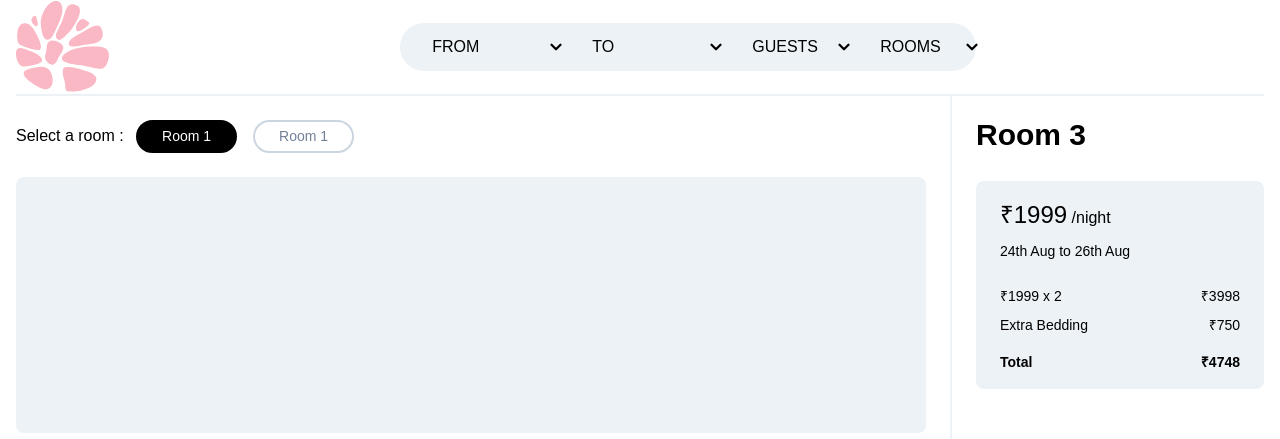
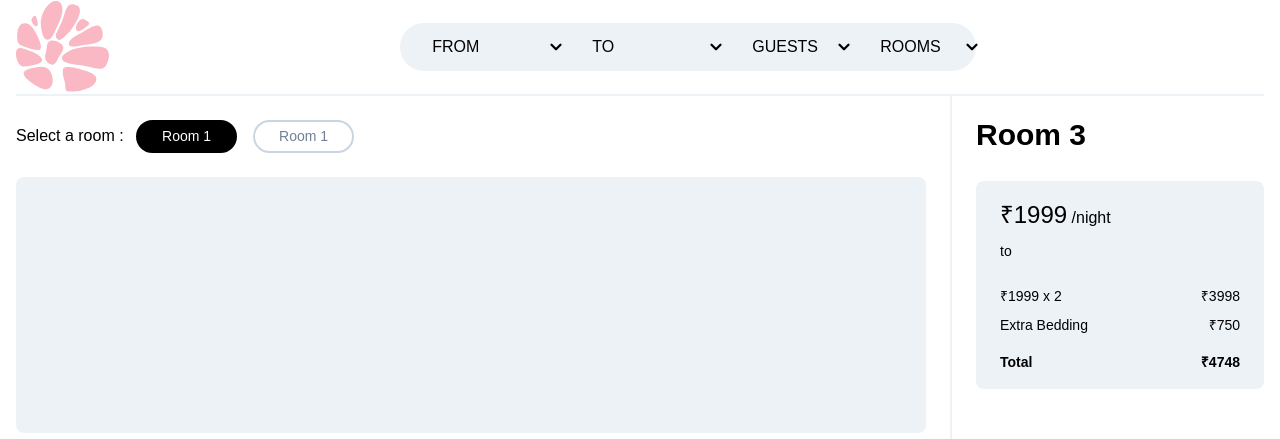
Before and after one commit to yohanelly95/RockwoodBNB, a Next.js app: page /rooms in a window 1280 px wide. Shown: the top 439 px of the page. Built offline with nearby package versions, Linux system fonts and the light colour scheme.

Commit message:
Room billing

```diff
--- /dev/null
+++ b/components/RoomBilling.js
@@ -0,0 +1,27 @@
+import { useState, useEffect, useRef } from 'react';
+
+
+const RoomBilling = (props) => {
+
+    const { fromDate, toDate, numberOfGuest, numberOfRooms } = props;
+
+    //Total Calc can be done here
+
+    return(
+        <>
+        <h2 className="mt-4">Room 3</h2>
+            <div className="w-full mt-6 py-4 px-6 bg-gray-200 rounded-lg flex flex-col flex-grow">
+                <div className="">
+                    <p className="text-2xl">₹<span>1999</span><span className="text-base"> /night</span></p>
+                    <p className="mt-2"><span>{fromDate}</span> to <span>{toDate}</span></p>
+                    <p className="mt-6">₹<span>1999</span> x <span>2</span><span className="float-right">₹<span>3998</span></span></p>
+                    <p className="mt-2">Extra Bedding<span className="float-right">₹<span>750</span></span></p>
+                    <p className="mt-4 font-bold">Total<span className="float-right">₹<span>4748</span></span></p>
+
+                </div>
+            </div>
+        </>
+    );
+}
+
+export default RoomBilling;
--- a/components/common/TripSelector.js
+++ b/components/common/TripSelector.js
@@ -18,7 +18,6 @@ export default function TripSelector(props) {
   const [numberOfGuest, setNumberOfGuest] = useState('');
   const [isRoomPopoverOpen, setIsRoomPopoverOpen] = useState(false);
   const [numberOfRooms, setNumberOfRooms] = useState('');
-  const [isOnNav, setIsOnNav] = useState(false);
   const [minRoomsReq, setMinRoomsReq] = useState([]);
   let guestArr = [1,2,3,4,5,6,7,8,9,10];
   let roomsArr = [1,2,3,4,5,6];
@@ -35,7 +34,6 @@ export default function TripSelector(props) {
       setShowSelectedToDate(moment(toDate).format('MMM Do'));
       setNumberOfGuest(guestCount);
       setNumberOfRooms(roomCount);
-      setIsOnNav(true);
     }
   }, [router]);
 
@@ -103,7 +101,7 @@ export default function TripSelector(props) {
                 togglePopOver={toggleFromPopOver}
                 isPopoverOpen={isFromPopoverOpen}
               >
-                <FromCalendarComponent getFromCalendarDate={getFromCalendarDate} toggleNextPopover={toggleNextPopover} initialDate={router.query.from || ''} isOnNav={isOnNav} />
+                <FromCalendarComponent getFromCalendarDate={getFromCalendarDate} toggleNextPopover={toggleNextPopover} initialDate={router.query.from || ''} />
               </Popover>
             )}
           </div>
--- a/pages/rooms.js
+++ b/pages/rooms.js
@@ -1,6 +1,35 @@
+import { useState, useEffect } from 'react';
 import { DefaultLayout } from "../components";
+import RoomBilling from '../components/RoomBilling';
+import { useRouter } from 'next/router';
+import { encode, decode } from '../utils';
+import moment from 'moment';
 
-function Rooms() {
+
+const Rooms = () => {
+
+    const [fromDate, setFromDate] = useState('');
+    const [toDate, setToDate] = useState('');
+    const [numberOfGuest, setNumberOfGuest] = useState('');
+    const [numberOfRooms, setNumberOfRooms] = useState('');
+
+
+    const router = useRouter();
+
+    useEffect(() => {
+        if(Object.keys(router.query).length > 0){
+            const fromDateParam = new Date(decode(router.query.from));
+            const toDateParam = new Date(decode(router.query.to));
+            const guestCount = decode(router.query.guest);
+            const roomCount = decode(router.query.rooms);
+            setFromDate(moment(fromDateParam).format('MMM Do'));
+            setToDate(moment(toDateParam).format('MMM Do'));
+            setNumberOfGuest(guestCount);
+            setNumberOfRooms(roomCount);
+        }
+      }, [router]);
+
+
   return (
     <DefaultLayout
       wrapperClass="container"
@@ -25,17 +54,7 @@ function Rooms() {
             </div>
         </div>
         <div className="w-1/4 pl-6">
-            <h2 className="mt-4">Room 3</h2>
-            <div className="w-full mt-6 py-4 px-6 bg-gray-200 rounded-lg flex flex-col flex-grow">
-                <div className="">
-                    <p className="text-2xl">₹<span>1999</span><span className="text-base"> /night</span></p>
-                    <p className="mt-2"><span>24th Aug</span> to <span>26th Aug</span></p>
-                    <p className="mt-6">₹<span>1999</span> x <span>2</span><span className="float-right">₹<span>3998</span></span></p>
-                    <p className="mt-2">Extra Bedding<span className="float-right">₹<span>750</span></span></p>
-                    <p className="mt-4 font-bold">Total<span className="float-right">₹<span>4748</span></span></p>
-
-                </div>
-            </div>
+            <RoomBilling fromDate={fromDate} toDate={toDate} numberOfGuest={numberOfGuest} numberOfRooms={numberOfRooms}/>
         </div>
       </section>
       <section className="mt-8 pb-20">
```
